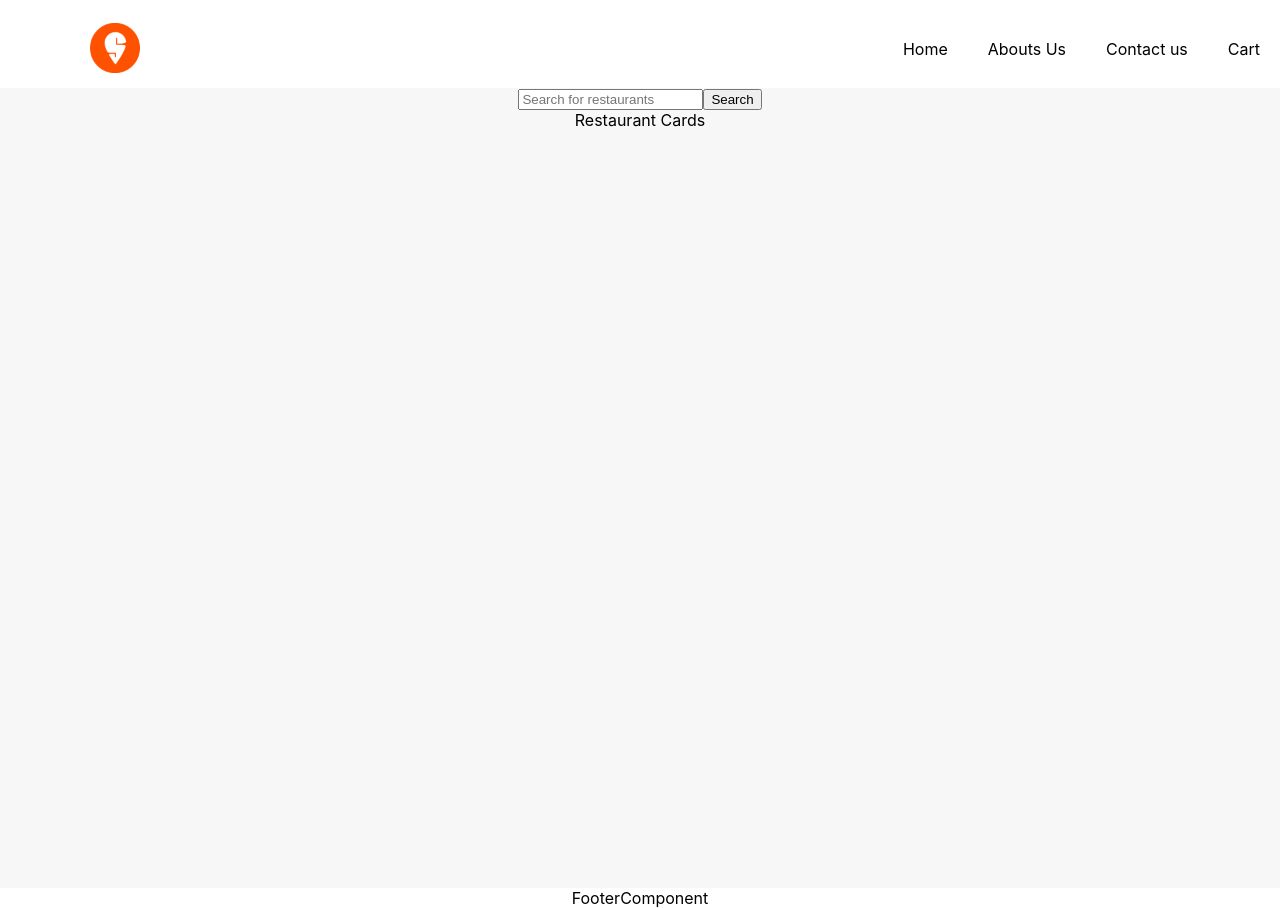
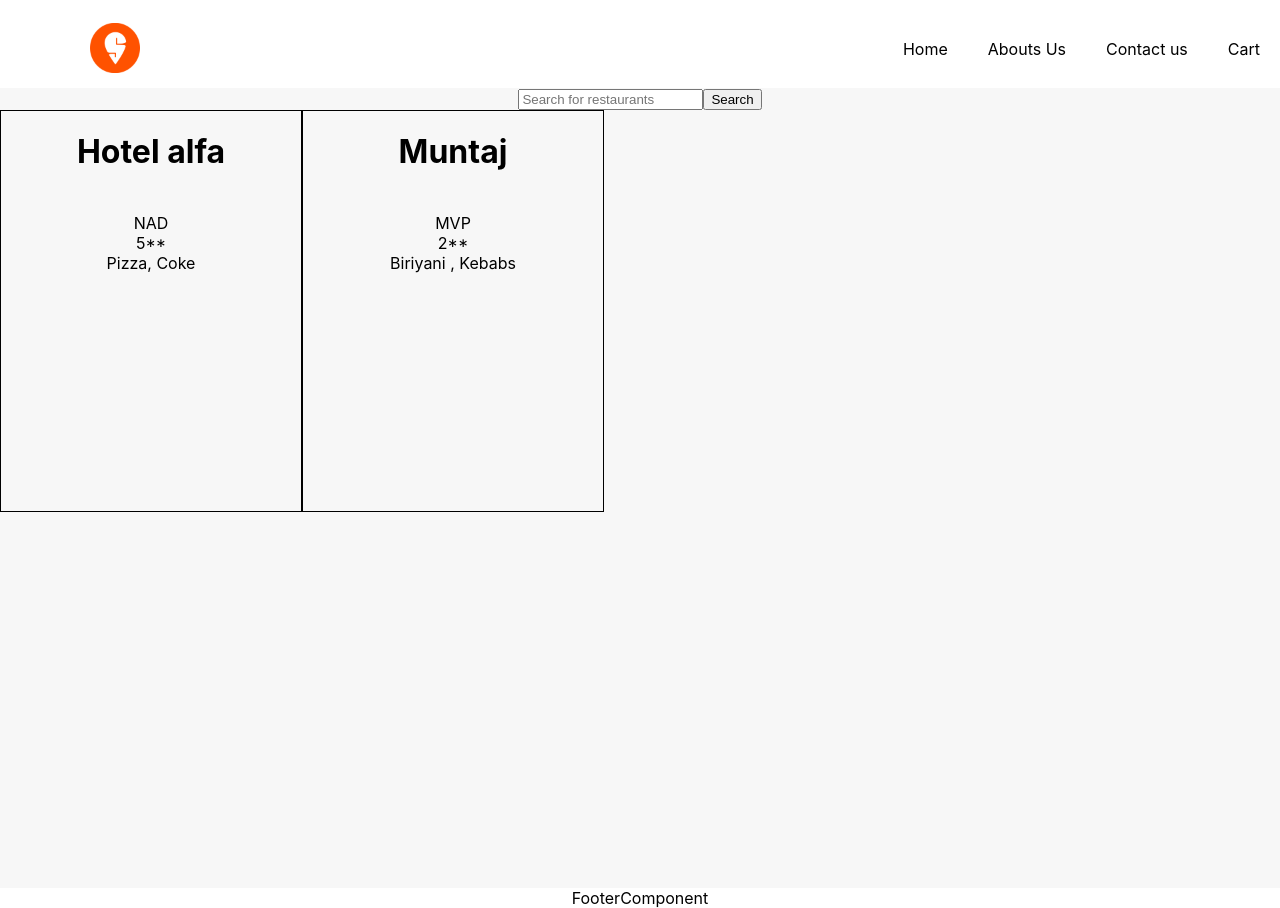
Before and after one commit to Vikash-27/swiggyclone, a React (Create React App) app: page / in a window 1280 px wide. Built offline with nearby package versions, Linux system fonts and the light colour scheme.

Commit message:
statis data test

```diff
--- /dev/null
+++ b/src/CSSFolder/BodyCSS/RestaurantCardComponentCSS.css
@@ -0,0 +1,9 @@
+.RestaurantCard-container {
+ border: 1px solid black;
+ width : 300px;
+ height : 400px;
+}
+
+.Res-list {
+display: flex;
+}
--- a/src/Components/BodyComponents/BodyComponent.js
+++ b/src/Components/BodyComponents/BodyComponent.js
@@ -1,5 +1,6 @@
 import React from 'react'
 import BodyComponentCSS from '../../CSSFolder/BodyCSS/BodyComponentCSS.css'
+import RestaurantCardComponent from './RestaurantCardComponent'
 
 const BodyComponent = () => {
   return (
@@ -8,7 +9,12 @@ const BodyComponent = () => {
       <input className='search-box' type="text" placeholder="Search for restaurants"/>
       <button className = "search-button">Search</button>
     </div>
-    <div className='Restaurant-container'>Restaurant Cards</div>
+    <div className='Restaurant-container'>
+      <div className='Res-list'>
+      <RestaurantCardComponent name = "Hotel alfa" loc = "NAD" rating = {5} food = " Pizza, Coke"/>
+      <RestaurantCardComponent name = "Muntaj" loc = "MVP" rating = {2} food = " Biriyani , Kebabs"/>
+    </div>
+    </div>
     </div>
   )
 }
--- /dev/null
+++ b/src/Components/BodyComponents/RestaurantCardComponent.js
@@ -0,0 +1,23 @@
+import React from 'react'
+import SwiggyLogo from "../../Assets/swiggy_logo.png"
+import RestaurantCardComponentCSS from "../../CSSFolder/BodyCSS/RestaurantCardComponentCSS.css"
+const RestaurantCardComponent = (props) => {
+  const {name,loc,rating,food} = props
+  return (
+    <div className='RestaurantCard-container'>
+        <div className='RestaurantCardImage'>
+        </div>
+        <div className='RestaurantCard-Details'>
+        <h1> {name}</h1>
+        <br></br>
+        {loc}
+        <br></br>
+        {rating}**
+        <br></br>
+        {food}
+        </div>
+    </div>
+  )
+}
+
+export default RestaurantCardComponent
```
